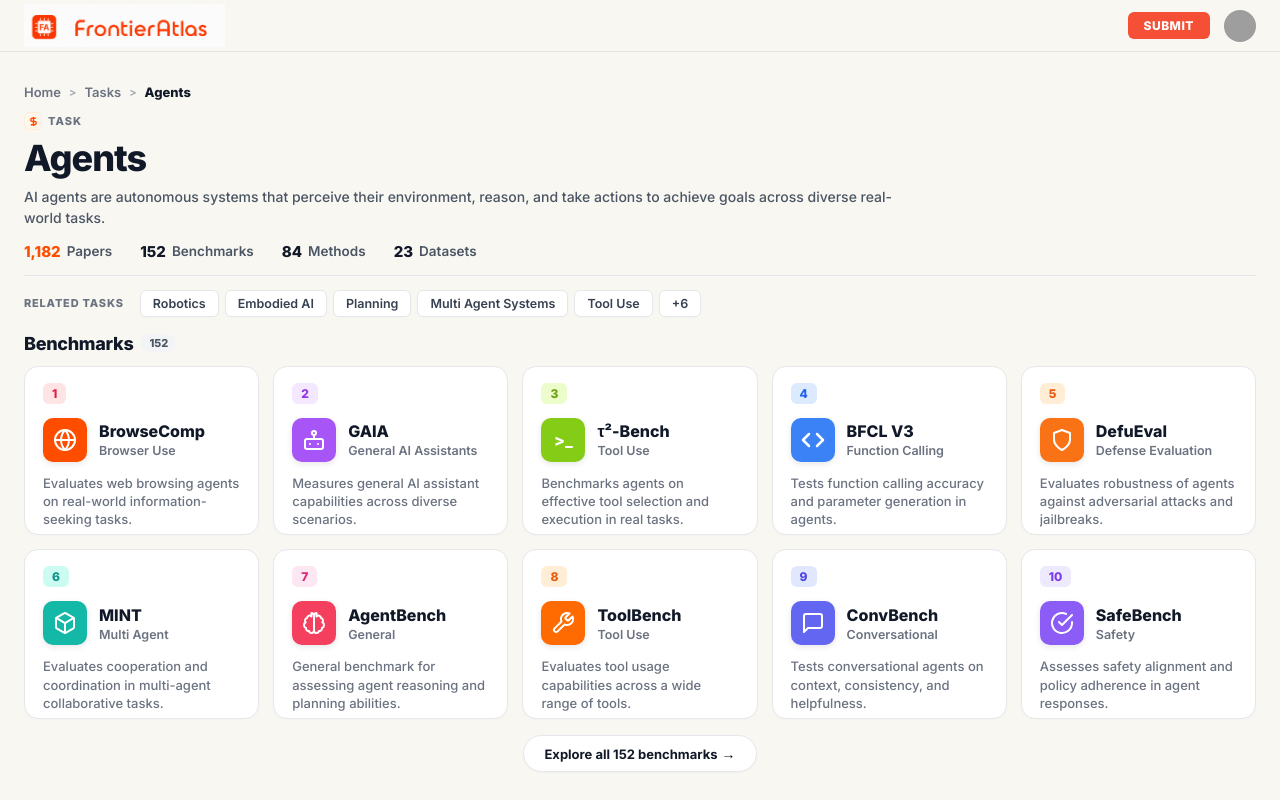
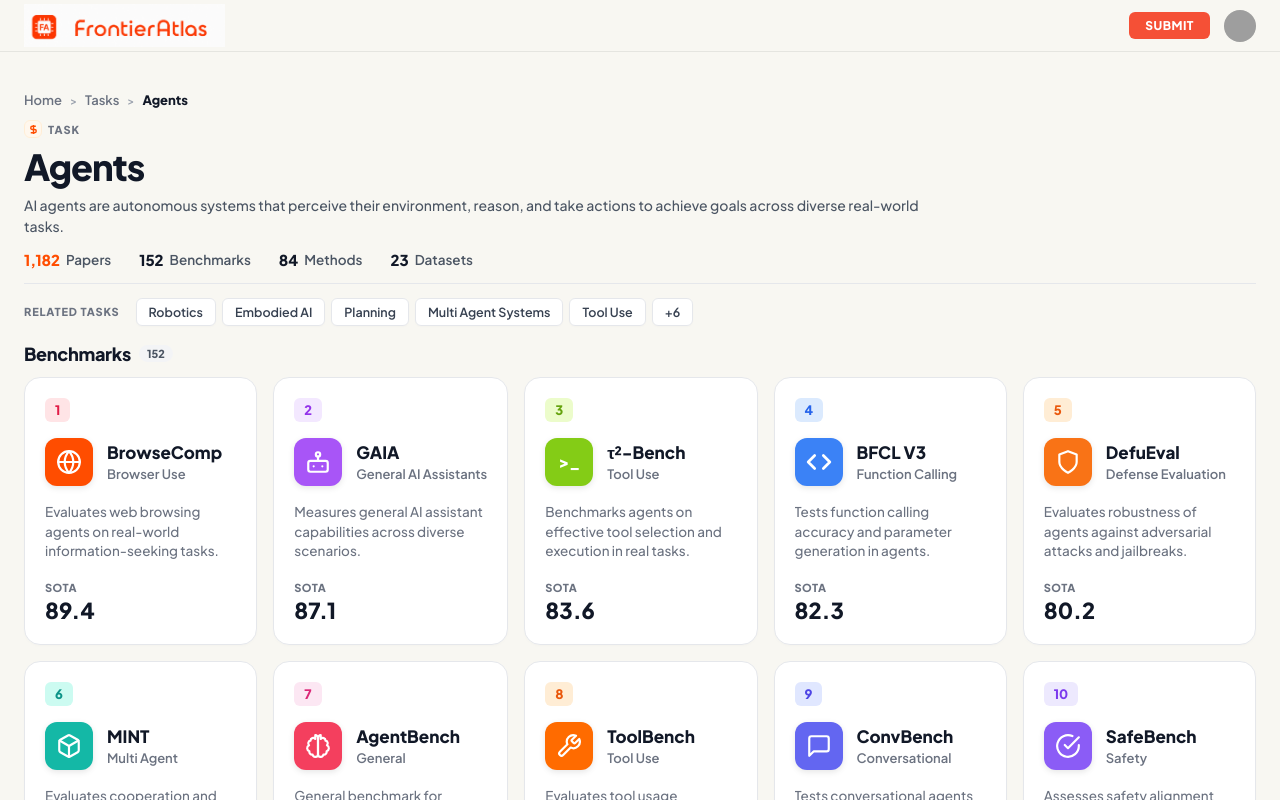
Before and after one commit to Deepak-Solanki04/Frontier_Atlas, a Next.js app: page /agents in a window 1280 px wide. Built offline with nearby package versions, Linux system fonts and the light colour scheme; grey boxes are pictures that could not be loaded.

Commit message:
style: restore exact geometric mockup font and natural box dimensions without artificial flex squashing

```diff
--- a/app/globals.css
+++ b/app/globals.css
@@ -2,7 +2,7 @@
   box-sizing: border-box;
   margin: 0;
   padding: 0;
-  font-family: var(--font-inter), 'Inter', -apple-system, BlinkMacSystemFont, "Segoe UI", Roboto, sans-serif !important;
+  font-family: 'Plus Jakarta Sans', 'Outfit', var(--font-plus-jakarta), var(--font-outfit), var(--font-inter), 'Inter', -apple-system, BlinkMacSystemFont, "Segoe UI", Roboto, sans-serif !important;
   -webkit-font-smoothing: antialiased;
   -moz-osx-font-smoothing: grayscale;
 }
@@ -23,7 +23,7 @@
 
 html, body {
   height: 100%;
-  font-family: var(--font-inter), 'Inter', -apple-system, BlinkMacSystemFont, "Segoe UI", Roboto, sans-serif !important;
+  font-family: 'Plus Jakarta Sans', 'Outfit', var(--font-plus-jakarta), var(--font-outfit), var(--font-inter), 'Inter', -apple-system, BlinkMacSystemFont, "Segoe UI", Roboto, sans-serif !important;
   font-size: 14px;
   font-weight: 500;
   color: var(--text-dark);
@@ -34,7 +34,7 @@ html, body {
 }
 
 a { color: inherit; text-decoration: none; font-weight: inherit; }
-button, input, textarea, select { font-family: var(--font-inter), 'Inter', -apple-system, BlinkMacSystemFont, "Segoe UI", Roboto, sans-serif !important; font-weight: 600; }
+button, input, textarea, select { font-family: 'Plus Jakarta Sans', 'Outfit', var(--font-plus-jakarta), var(--font-outfit), var(--font-inter), 'Inter', -apple-system, BlinkMacSystemFont, "Segoe UI", Roboto, sans-serif !important; font-weight: 600; }
 
 /* ═══════ SHELL ═══════ */
 .app-shell { display: flex; flex-direction: column; height: 100vh; width: 100vw; overflow: hidden; }
@@ -440,19 +440,19 @@ footer.site-footer-bar {
 
 /* ═══════ TOPIC / AGENTS HERO SECTION ═══════ */
 .topic-page-wrapper {
-  height: calc(100vh - 52px);
-  max-height: calc(100vh - 52px);
-  overflow: hidden !important;
+  min-height: calc(100vh - 52px);
+  height: auto;
+  overflow-y: auto !important;
+  overflow-x: hidden;
+  padding-bottom: 40px;
 }
 
 .topic-hero-container {
   width: 100%;
-  height: 100%;
-  padding: 16px 0 8px;
+  height: auto;
+  padding: 24px 0 16px;
   display: flex;
   flex-direction: column;
-  justify-content: space-between;
-  overflow: hidden;
 }
 
 .topic-breadcrumbs {
@@ -612,25 +612,22 @@ footer.site-footer-bar {
 .topic-benchmarks-grid {
   display: grid;
   grid-template-columns: repeat(5, 1fr);
-  gap: 14px;
-  margin-bottom: 12px;
-  flex: 1;
-  min-height: 0;
+  gap: 16px;
+  margin-bottom: 24px;
 }
 
 .benchmark-card {
   background: #ffffff;
   border: 1px solid #e5e7eb;
-  border-radius: 14px;
-  padding: 16px 18px;
+  border-radius: 16px;
+  padding: 20px;
   display: flex;
   flex-direction: column;
   justify-content: space-between;
   box-shadow: 0 1px 3px rgba(0,0,0,0.02);
   transition: all 0.2s ease;
-  height: 100%;
-  min-height: 0;
-  overflow: hidden;
+  min-height: 260px;
+  height: auto;
 }
 .benchmark-card:hover {
   box-shadow: 0 6px 16px rgba(0,0,0,0.06);
@@ -639,27 +636,27 @@ footer.site-footer-bar {
 }
 
 .bench-rank-pill {
-  font-size: 12px;
+  font-size: 13px;
   font-weight: 800;
-  padding: 3px 9px;
+  padding: 4px 10px;
   border-radius: 6px;
   display: inline-flex;
   align-items: center;
   justify-content: center;
   width: fit-content;
-  margin-bottom: 14px;
+  margin-bottom: 16px;
 }
 
 .bench-card-header {
   display: flex;
   align-items: center;
-  gap: 12px;
-  margin-bottom: 12px;
+  gap: 14px;
+  margin-bottom: 16px;
 }
 .bench-icon-box {
-  width: 44px;
-  height: 44px;
-  border-radius: 10px;
+  width: 48px;
+  height: 48px;
+  border-radius: 12px;
   display: flex;
   align-items: center;
   justify-content: center;
@@ -668,8 +665,8 @@ footer.site-footer-bar {
   box-shadow: 0 2px 6px rgba(0,0,0,0.1);
 }
 .bench-icon-box svg {
-  width: 24px;
-  height: 24px;
+  width: 26px;
+  height: 26px;
 }
 .bench-title-col {
   display: flex;
@@ -677,7 +674,7 @@ footer.site-footer-bar {
   min-width: 0;
 }
 .bench-name {
-  font-size: 16px;
+  font-size: 17px;
   font-weight: 800;
   color: #111827;
   line-height: 1.25;
@@ -686,23 +683,23 @@ footer.site-footer-bar {
   text-overflow: ellipsis;
 }
 .bench-sub {
-  font-size: 12.5px;
+  font-size: 13px;
   font-weight: 600;
   color: #6b7280;
-  margin-top: 2px;
+  margin-top: 3px;
   white-space: nowrap;
   overflow: hidden;
   text-overflow: ellipsis;
 }
 
 .bench-desc {
-  font-size: 13px;
+  font-size: 13.5px;
   font-weight: 500;
   color: #6b7280;
-  line-height: 1.4;
-  margin-bottom: 14px;
+  line-height: 1.45;
+  margin-bottom: 20px;
   display: -webkit-box;
-  -webkit-line-clamp: 3;
+  -webkit-line-clamp: 4;
   -webkit-box-orient: vertical;
   overflow: hidden;
 }
@@ -710,17 +707,18 @@ footer.site-footer-bar {
 .bench-footer {
   display: flex;
   flex-direction: column;
-  gap: 1px;
+  gap: 2px;
   margin-top: auto;
 }
 .bench-sota-label {
   font-size: 11px;
   font-weight: 800;
-  color: #9ca3af;
+  color: #6b7280;
   letter-spacing: 0.5px;
+  text-transform: uppercase;
 }
 .bench-sota-score {
-  font-size: 20px;
+  font-size: 22px;
   font-weight: 800;
   color: #111827;
 }
```
